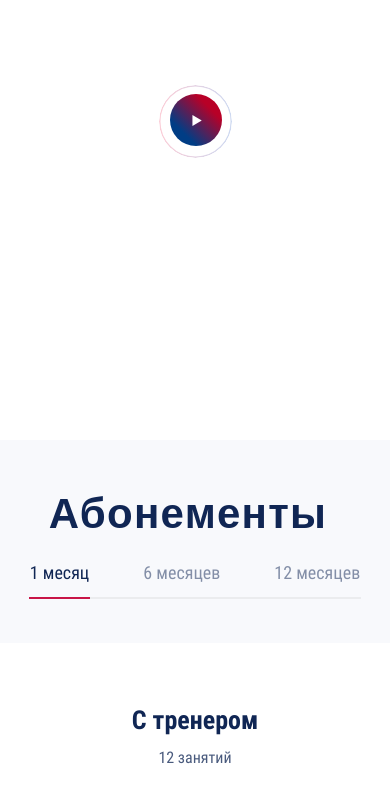
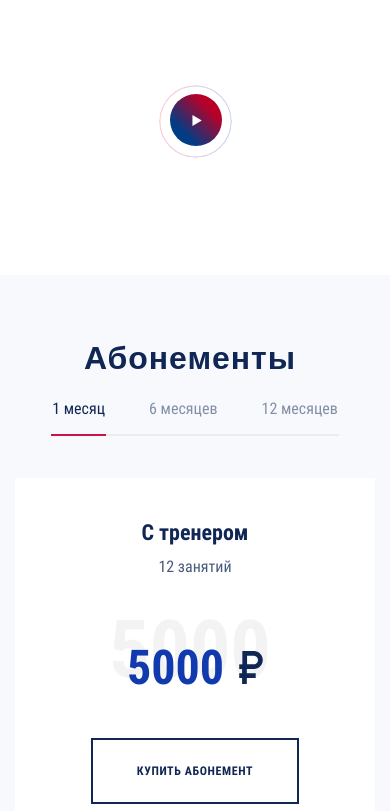
Before and after one commit to Cashkacaca/Fitness-Accelerator, a website: page source/index.html in a window 390 px wide. Shown: the part 1186-1997 px from the top of the page. Drawn offline with nearby package versions, Linux system fonts and the light colour scheme; files that its build step writes are made by us from their sources; files whose address does not match are found by name.

Commit message:
Сделал на работе

```diff
--- a/source/index.html
+++ b/source/index.html
@@ -120,7 +120,7 @@
       </section>
 
 
-      <section class="tickets">
+      <section class="tickets container">
         <div class="tickets__wrapper" data-tabs="parent" data-delay="300" data-height="max">
           <h2 class="tickets__heading">Абонементы</h2>
 
--- a/source/sass/blocks/btn.scss
+++ b/source/sass/blocks/btn.scss
@@ -131,6 +131,11 @@
       content: "";
       width: calc(100% + 52px);
     }
+
+    @include vp-767 {
+      bottom: -5px;
+      width: calc(100% + 42px);
+    }
   }
 
   &:first-of-type::after {
@@ -139,6 +144,10 @@
 
     @include vp-1199 {
       width: calc(100% + 26px);
+    }
+
+    @include vp-767 {
+      width: calc(100% + 21px);
     }
   }
 
@@ -149,6 +158,10 @@
     @include vp-1199 {
       width: calc(100% + 26px);
     }
+
+    @include vp-767 {
+      width: calc(100% + 21px);
+    }
   }
 
   &.is-active::before {
@@ -158,10 +171,18 @@
     width: 100%;
     height: 2px;
     background-color: #d10a42;
+
+    @include vp-767 {
+      bottom: -5px;
+    }
   }
 
   @include vp-1199 {
     font-size: 18px;
+  }
+
+  @include vp-767 {
+    font-size: 16px;
   }
 }
 
--- a/source/sass/blocks/gym.scss
+++ b/source/sass/blocks/gym.scss
@@ -14,7 +14,7 @@
   }
 
   @include vp-767 {
-    padding: 64px 0 235px;
+    padding: 64px 0 70px;
     row-gap: 40px;
   }
 }
--- a/source/sass/blocks/product-card.scss
+++ b/source/sass/blocks/product-card.scss
@@ -14,6 +14,10 @@
       padding-bottom: 62px;
     }
   }
+
+  @include vp-767 {
+    padding: 43px 40px 67px;
+  }
 }
 
 .product-card__heading {
@@ -21,12 +25,22 @@
   color: $dark-text;
   font-size: 26px;
   line-height: 1.12;
+
+  @include vp-767 {
+    margin-bottom: 10px;
+    font-size: 22px;
+    line-height: 1.1;
+  }
 }
 
 .product-card:hover .product-card__heading,
 .product-card:focus-within .product-card__heading {
   margin-bottom: 6px;
   line-height: 1.54;
+
+  @include vp-767 {
+    line-height: 1.1;
+  }
 }
 
 .product-card__description {
@@ -36,6 +50,9 @@
   color: #495a7d;
   font-size: 16px;
   line-height: 1.5;
+
+  @include vp-767 {
+margin-bottom: 53px;  }
 }
 
 .product-card__price {
@@ -54,6 +71,10 @@
   position: relative;
   z-index: 1;
 
+  @include vp-767 {
+    font-size: 48px;
+  }
+
   &::after {
     position: absolute;
     left: -18px;
@@ -63,9 +84,18 @@
     color: #e8e8e8;
     opacity: 0.48;
     z-index: -1;
+
+    @include vp-767 {
+      font-size: 80px;
+    }
   }
 }
 
 .product-card__price svg {
   z-index: 1;
+
+  @include vp-767 {
+    width: 24px;
+    height: 33px;
+  }
 }
--- a/source/sass/blocks/tickets.scss
+++ b/source/sass/blocks/tickets.scss
@@ -11,6 +11,10 @@
 
   @include vp-1199 {
     padding: 49px 0 100px;
+  }
+
+  @include vp-767 {
+    padding: 64px 0 100px;
   }
 }
 
@@ -28,6 +32,12 @@
     margin-bottom: 10px;
     padding-right: 14px;
     font-size: 42px;
+    line-height: 1.19;
+  }
+
+  @include vp-767 {
+    padding-right: 10px;
+    font-size: 32px;
   }
 }
 
@@ -43,6 +53,11 @@
     grid-template-columns: 442px;
     justify-content: center;
   }
+
+  @include vp-767 {
+    grid-template-columns: minmax(290px, 1fr);
+    gap: 35px;
+  }
 }
 
 .tickets__image {
@@ -53,6 +68,10 @@
   @include vp-1199 {
     bottom: -125px;
   }
+
+  @include vp-767 {
+    display: none;
+  }
 }
 
 .tickets__image img {
--- a/source/sass/vendor/tabs.scss
+++ b/source/sass/vendor/tabs.scss
@@ -29,6 +29,18 @@
     margin: 0 26px;
   }
 
+  @media screen and (max-width: 767px) {
+    margin: 0 21px;
+
+    &:first-of-type {
+      margin-left: 0;
+    }
+
+    &:last-of-type {
+      margin-right: 0;
+    }
+  }
+
   &.is-active {
     opacity: 1;
     pointer-events: none;
```
Also changed, not shown: build/css/style.css, build/css/style.min.css, build/index.html, 1 other file.
